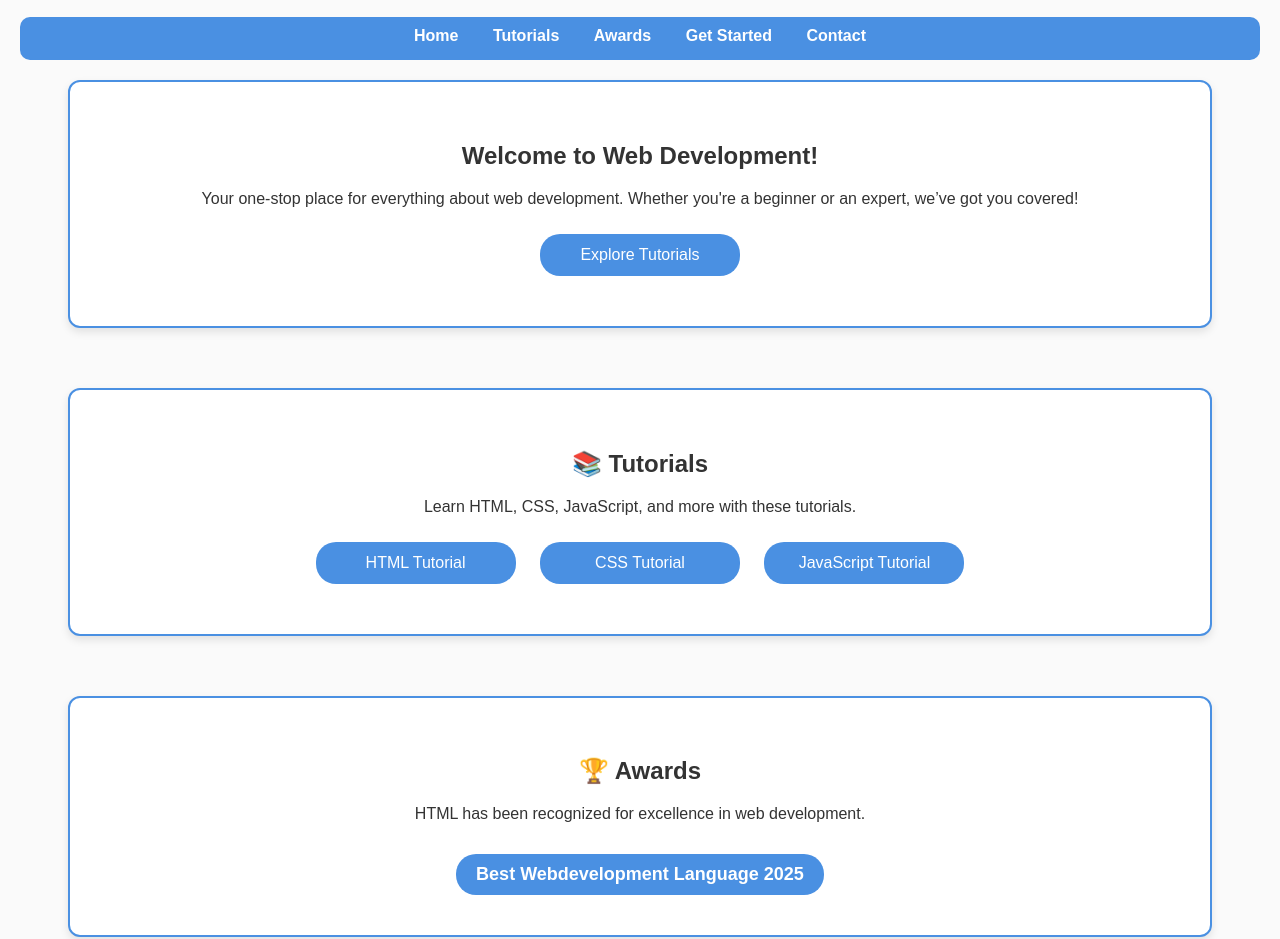
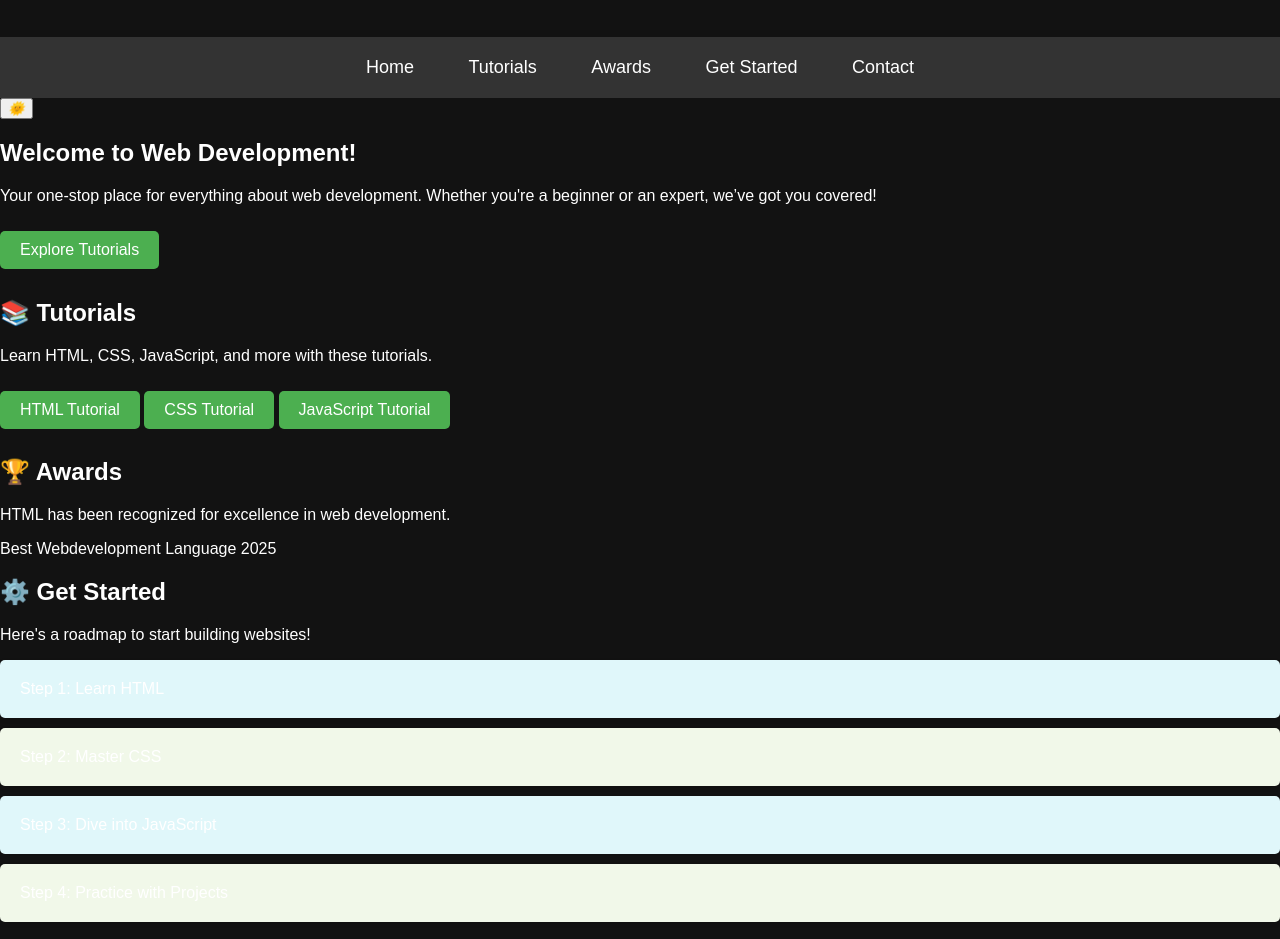
Before and after one commit to tasosss1/webdevelop, a plain HTML site: page index.html in a window 1280 px wide. Shown: the part 103-1042 px from the top of the page. Drawn offline with Linux system fonts and the light colour scheme.

Commit message:
Update styles.css

```diff
--- a/styles.css
+++ b/styles.css
@@ -1,245 +1,139 @@
-/* General reset and body styles */
-html {
-    scroll-behavior: smooth;
-}
-
+/* Global Styles */
 body {
     font-family: Arial, sans-serif;
     margin: 0;
-    padding: 0 20px;
-    transition: background-color 0.3s, color 0.3s;
-    overflow-x: hidden;
+    padding: 0;
+    box-sizing: border-box;
 }
 
-body.dark-mode {
+/* Dark Mode */
+.dark-mode {
     background-color: #121212;
-    color: #B0B0B0;
+    color: #ffffff;
 }
 
-body.light-mode {
-    background-color: #fafafa;
-    color: #333;
+/* Header */
+header {
+    text-align: center;
+    padding: 30px 0;
 }
 
-/* Header Styles */
-header {
-    text-align: center;
-    padding: 20px;
-    color: #4A90E2;
-}
-
-/* Navigation Styles */
+/* Navigation */
 nav {
-    background-color: #4A90E2;
-    padding: 10px;
-    text-align: center;
-    border-radius: 10px;
-    margin-bottom: 20px;
+    background-color: #333;
+    padding: 10px 0;
 }
 
 nav ul {
+    list-style-type: none;
+    margin: 0;
+    padding: 0;
+    text-align: center;
+}
+
+nav ul li {
+    display: inline;
+    margin: 0 15px;
+}
+
+nav ul li a {
+    color: white;
+    text-decoration: none;
+    font-size: 18px;
+    padding: 10px;
+    display: inline-block;
+}
+
+nav ul li a:hover {
+    text-decoration: underline;
+    color: #4CAF50;
+    transition: color 0.3s ease, text-decoration 0.3s ease;
+}
+
+/* Button */
+.button {
+    display: inline-block;
+    padding: 10px 20px;
+    margin: 10px 0;
+    background-color: #4CAF50;
+    color: white;
+    text-align: center;
+    text-decoration: none;
+    border-radius: 5px;
+    font-size: 16px;
+    transition: background-color 0.3s ease;
+}
+
+/* Button Hover Effect */
+.button:hover {
+    background-color: #45a049;
+}
+
+/* Button Active (pressed) Effect */
+.button:active {
+    background-color: #388e3c; /* Darker green when pressed */
+}
+
+/* Steps in "Get Started" section */
+.steps {
     list-style-type: none;
     padding: 0;
     margin: 0;
 }
 
-nav li {
-    display: inline;
-    margin: 0 15px;
-    position: relative;
+.steps li {
+    background-color: #f4f4f4;
+    padding: 20px;
+    margin: 10px 0;
+    border-radius: 5px;
+    box-shadow: 0 2px 5px rgba(0, 0, 0, 0.1);
+    transition: transform 0.3s ease, opacity 0.3s ease;
 }
 
-nav a {
-    color: white;
-    text-decoration: none;
-    font-weight: bold;
-    padding-bottom: 5px;
-    display: inline-block;
-    transition: color 0.3s;
+/* Smooth animation for steps */
+.steps li:hover {
+    transform: scale(1.05);
+    opacity: 0.9;
 }
 
-nav a:hover {
-    color: #357ABD;
+.steps li:nth-child(odd) {
+    background-color: #e0f7fa;
 }
 
-/* Underline effect */
-nav a::after {
-    content: '';
-    position: absolute;
-    width: 0;
-    height: 3px;
-    background: white;
-    left: 0;
-    bottom: 0;
-    transition: width 0.3s;
+.steps li:nth-child(even) {
+    background-color: #f1f8e9;
 }
 
-nav a:hover::after {
-    width: 100%;
-}
-
-/* Section Styles */
-section {
-    padding: 40px 20px;
-    text-align: center;
-    margin-bottom: 60px;
-    border-radius: 12px;
-    box-shadow: 0 4px 8px rgba(0, 0, 0, 0.1);
-    margin-left: auto;
-    margin-right: auto;
-    max-width: 1100px;
-    border: 2px solid transparent;
-    width: 100%;
-}
-
-body.dark-mode section {
-    background-color: #1f1f1f;
-    border-color: #333;
-}
-
-body.light-mode section {
-    background-color: #ffffff;
-    border-color: #4A90E2;
-}
-
-/* Button Styles */
-.button {
-    padding: 12px 24px;
-    background-color: #4A90E2;
-    color: white;
-    border: none;
-    cursor: pointer;
-    text-decoration: none;
-    margin: 10px;
-    border-radius: 20px;
-    transition: background-color 0.3s, transform 0.3s;
-    display: inline-block;
-    box-sizing: border-box;
-    width: 200px; /* Set consistent width for buttons */
-}
-
-.button:hover {
-    background-color: #357ABD;
-    transform: scale(1.05);
-}
-
-/* Award Badge Styles */
-.award-badge {
-    font-size: 18px;
-    background-color: #4A90E2;
-    color: white;
-    padding: 10px 20px;
-    border-radius: 20px;
-    display: inline-block;
-    margin-top: 15px;
-    font-weight: bold;
-}
-
-/* Footer Styles */
-footer {
-    text-align: center;
-    padding: 20px;
-    background-color: #4A90E2;
-    color: white;
-    margin-top: 30px;
-    border-radius: 10px;
-}
-
-/* Toggle Button Styles */
-.toggle-btn {
-    position: fixed;
-    top: 15px;
-    right: 15px;
-    background: none;
-    border: none;
-    font-size: 26px;
-    cursor: pointer;
-    z-index: 100;
-    transition: transform 0.3s;
-}
-
-.toggle-btn i {
-    color: white;
-}
-
-.dark-mode .toggle-btn i {
-    color: yellow;
-}
-
-.toggle-btn:hover {
-    transform: scale(1.1);
-}
-
-/* Media Query for Mobile Devices */
-@media (max-width: 768px) {
-    section {
-        padding: 30px 10px;
-        margin-left: 10px;
-        margin-right: 10px;
-        width: auto;
+/* Mobile specific media query */
+@media (max-width: 767px) {
+    #startTutorialsButton {
+        background-color: #007BFF;
     }
 
-    nav ul {
-        display: block;
-        text-align: center;
+    #startTutorialsButton:active {
+        background-color: #0056b3; /* Darker blue when pressed */
     }
 
-    nav li {
-        display: block;
-        margin: 10px 0;
+    #startTutorialsButton {
+        /* Mobile: Go directly to Tutorials section */
+        href: "#tutorials";
     }
 
-    iframe {
-        width: 100%;
-    }
-
-    .button {
-        width: 90%;
-        margin: 10px 0;
-    }
-
-    .toggle-btn {
-        font-size: 22px;
-        top: 10px;
-        right: 10px;
+    .steps li {
+        font-size: 14px;
+        padding: 15px;
     }
 }
 
-/* Steps List Styles */
-.steps {
-    list-style-type: none;
-    padding: 0;
-    margin: 0;
-    text-align: center;
-    display: flex;
-    justify-content: center;
-    flex-wrap: wrap;
-}
+/* Desktop specific media query */
+@media (min-width: 768px) {
+    #startTutorialsButton {
+        /* Desktop: Go to the top of the page */
+        href: "#top";
+    }
 
-.steps li {
-    font-size: 18px;
-    padding: 20px;
-    background-color: #4A90E2;
-    color: white;
-    border-radius: 10px;
-    box-shadow: 0 2px 4px rgba(0, 0, 0, 0.1);
-    text-align: center;
-    margin: 10px;
-    flex: 1 1 200px; /* Ensures equal sizing */
-    width: 200px;
-    box-sizing: border-box;
-}
-
-.steps li:hover {
-    transform: scale(1.05);
-    background-color: #357ABD;
-}
-
-/* Mobile adjustments */
-@media (max-width: 768px) {
     .steps li {
-        width: auto;
         font-size: 16px;
-        padding: 12px;
+        padding: 20px;
     }
 }
```
